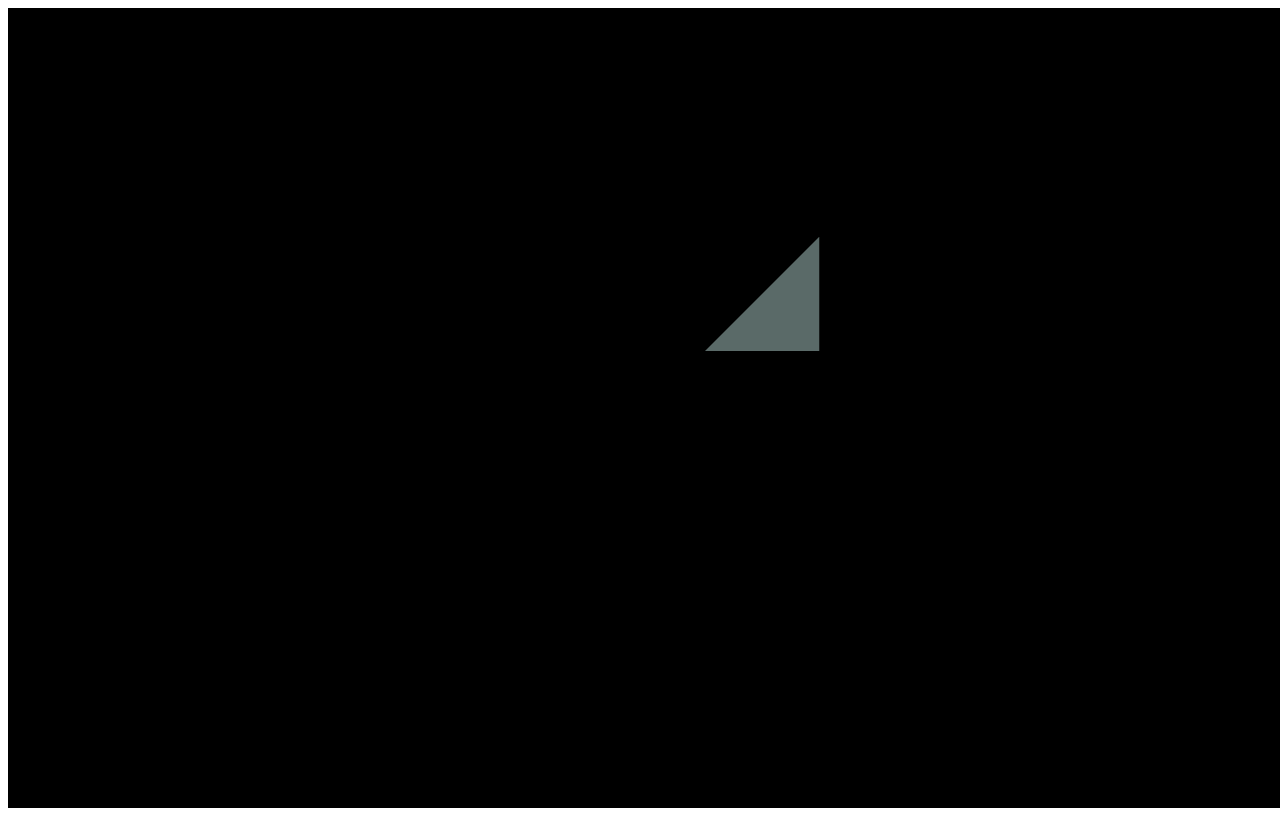
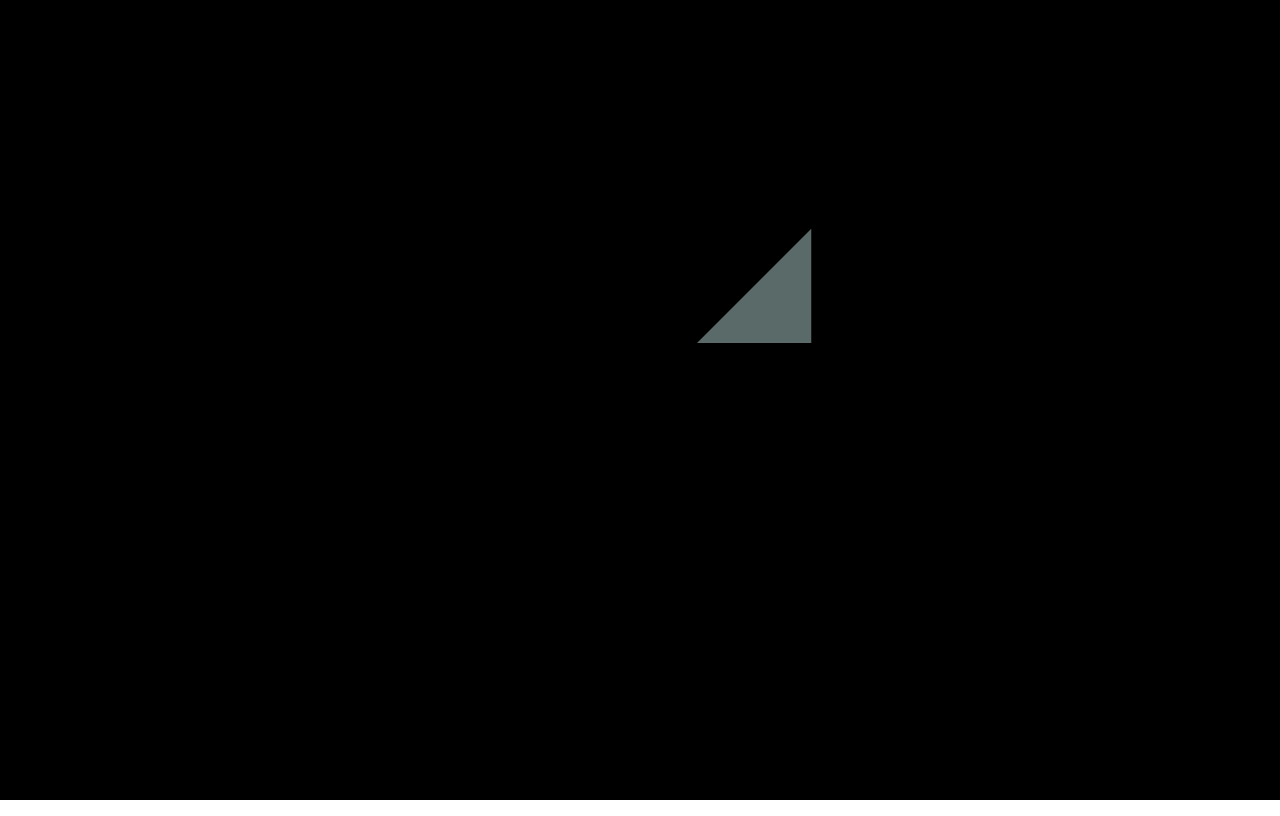
Before and after one commit to mouseProgrammouse/three, a plain HTML site: page 00/index.html in a window 1280 px wide. Drawn offline with nearby package versions, Linux system fonts and the light colour scheme.

Commit message:
00: Import styles.css

```diff
--- a/00/index.html
+++ b/00/index.html
@@ -4,6 +4,7 @@
 <head>
     <meta charset="UTF-8">
     <meta name="viewport" content="width=device-width, initial-scale=1.0">
+    <link rel="stylesheet" href="styles.css">
     <title>My first three.js app</title>
 </head>
 
--- a/00/main.js
+++ b/00/main.js
@@ -22,7 +22,7 @@ const material = new THREE.MeshBasicMaterial({ color: 0x5A6A68, side: THREE.Doub
 // Create a mesh using the geometry and material
 const mesh = new THREE.Mesh(geometry, material);
 
-// render object
+// Render object
 scene.add(mesh);
 renderer = new THREE.WebGLRenderer({
     antialias: true
```
